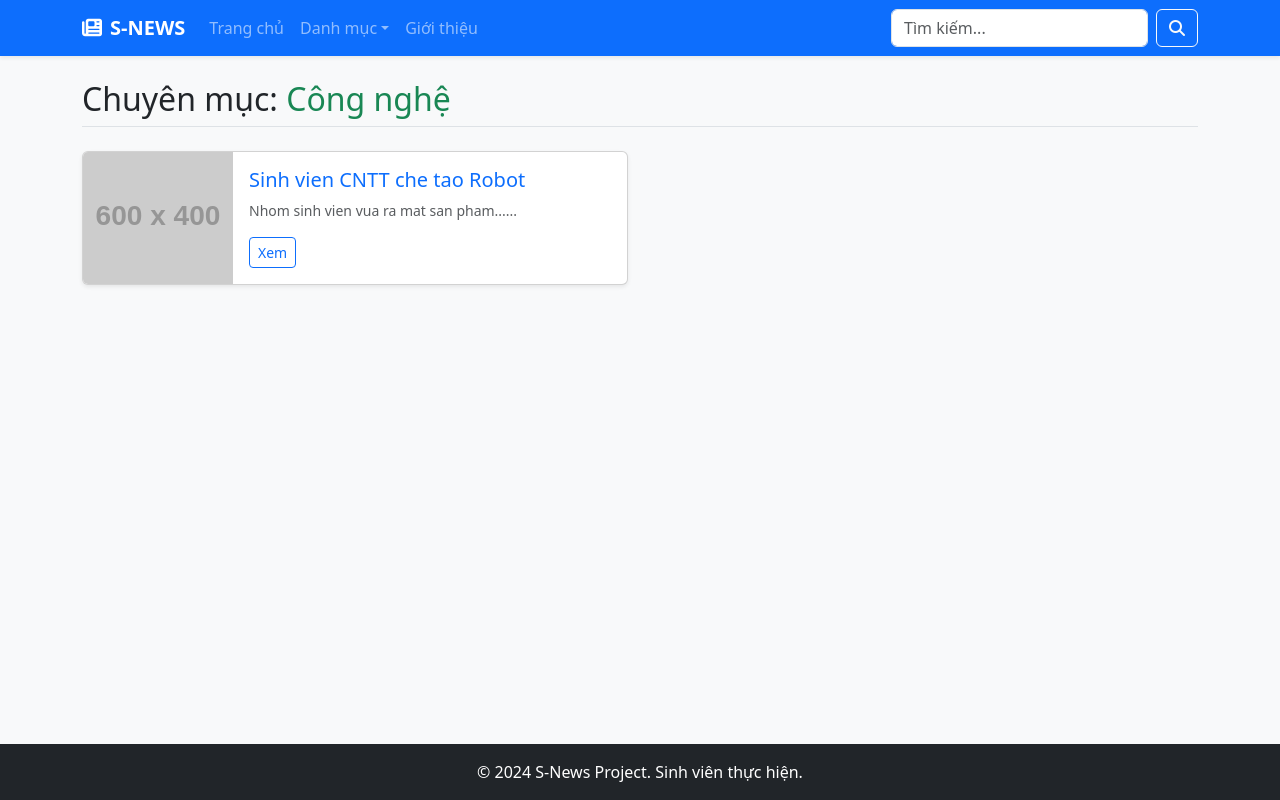
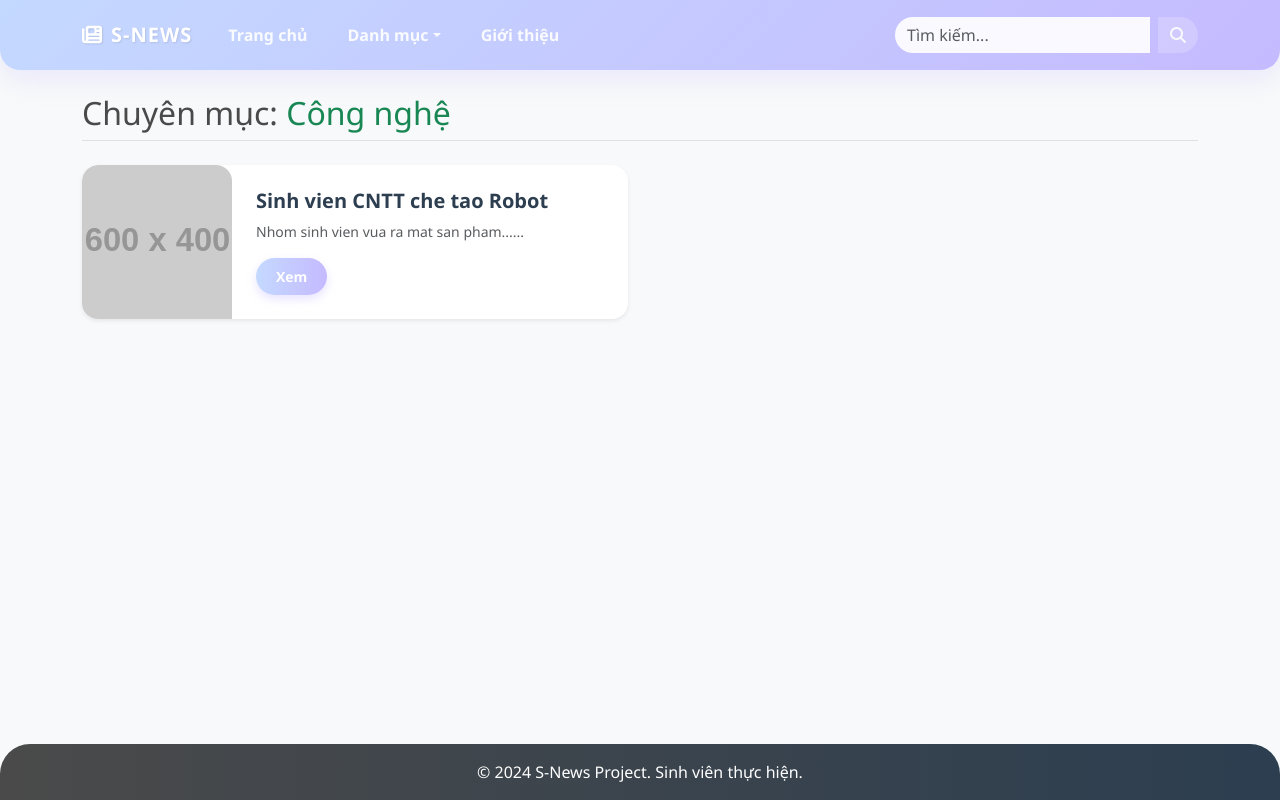
Before and after one commit to DuongNhatKhoa04/sn-web, a PHP site: the page made by pages/category.php in a window 1280 px wide. Run offline with PHP 8.4, Linux system fonts and the light colour scheme; data comes from the database, SQL or seed files in the repository; some libraries are stand-ins or nearby versions.

Commit message:
update font, color

```diff
--- a/classes/BasePage.php
+++ b/classes/BasePage.php
@@ -55,7 +55,7 @@ abstract class BasePage {
     protected function renderHeader() {
         $root = $this->assets_folder;
         ?>
-        <nav class="navbar navbar-expand-lg navbar-dark bg-primary shadow-sm sticky-top">
+        <nav class="navbar navbar-expand-lg navbar-dark shadow-sm sticky-top">
             <div class="container">
                 <a class="navbar-brand fw-bold" href="<?php echo $root; ?>index.php">
                     <i class="fa-solid fa-newspaper me-2"></i>S-NEWS
--- a/css/style.css
+++ b/css/style.css
@@ -1,4 +1,161 @@
-.hover-effect { transition: transform 0.3s ease; }
-.hover-effect:hover { transform: translateY(-5px); }
-.card-img-left { height: 100%; object-fit: cover; }
-.article-content img { max-width: 100%; height: auto; margin: 15px 0; border-radius: 8px; }
+/* =========================================
+   S-NEWS CUSTOM THEME - PASTEL DREAM
+   Colors: #FBFBFB, #E8F9FF, #C4D9FF, #C5BAFF
+   ========================================= */
+
+:root {
+    --bg-body: #FBFBFB;       /* Nền chính */
+    --bg-soft: #E8F9FF;       /* Nền phụ (Card, Section) */
+    --accent-blue: #C4D9FF;   /* Màu nhấn xanh */
+    --accent-purple: #C5BAFF; /* Màu nhấn tím */
+    --text-dark: #4A4A4A;     /* Màu chữ chính (Xám đậm để dễ đọc trên nền sáng) */
+    --text-light: #6c757d;    /* Màu chữ phụ */
+    --shadow-soft: 0 10px 25px rgba(197, 186, 255, 0.25); /* Bóng đổ màu tím nhạt */
+}
+
+body {
+    background-color: var(--bg-body);
+    font-family: 'Segoe UI', Roboto, Helvetica, Arial, sans-serif;
+    color: var(--text-dark);
+}
+
+/* --- 1. NAVBAR (Thanh menu) --- */
+.navbar {
+    /* Tạo dải màu gradient từ Xanh sang Tím */
+    background: linear-gradient(135deg, var(--accent-blue), var(--accent-purple)) !important;
+    border-bottom-left-radius: 20px;
+    border-bottom-right-radius: 20px;
+    padding-top: 15px;
+    padding-bottom: 15px;
+    box-shadow: var(--shadow-soft) !important;
+}
+
+.navbar-brand {
+    font-weight: 800 !important;
+    text-transform: uppercase;
+    color: #fff !important;
+    text-shadow: 1px 1px 2px rgba(0,0,0,0.1);
+    letter-spacing: 1px;
+}
+
+.nav-link {
+    color: rgba(255, 255, 255, 0.9) !important;
+    font-weight: 600;
+    margin: 0 5px;
+    transition: all 0.3s ease;
+    border-radius: 20px;
+    padding: 8px 15px !important;
+}
+
+.nav-link:hover, .nav-link.active {
+    background-color: rgba(255, 255, 255, 0.25);
+    color: #fff !important;
+    transform: translateY(-2px);
+}
+
+/* Ô tìm kiếm trong menu */
+.navbar input[type="search"] {
+    border-radius: 20px 0 0 20px;
+    border: none;
+    background-color: rgba(255,255,255,0.9);
+}
+.navbar .btn-outline-light {
+    border-radius: 0 20px 20px 0;
+    border: none;
+    background-color: rgba(255,255,255,0.2);
+}
+
+/* --- 2. CARDS (Thẻ tin tức) --- */
+.card {
+    border: none !important;
+    background-color: #fff;
+    border-radius: 16px !important;
+    overflow: hidden;
+    transition: all 0.3s cubic-bezier(0.25, 0.8, 0.25, 1);
+    box-shadow: 0 5px 15px rgba(0,0,0,0.05); /* Bóng nhẹ mặc định */
+}
+
+.card:hover {
+    transform: translateY(-8px); /* Bay lên khi di chuột */
+    box-shadow: var(--shadow-soft) !important; /* Bóng đổ màu tím đậm hơn */
+}
+
+.card-img-top, .card-img-left {
+    border-top-left-radius: 16px;
+    border-top-right-radius: 16px;
+}
+
+.card-body {
+    padding: 1.5rem;
+}
+
+.card-title a {
+    color: #2c3e50;
+    font-weight: 700;
+    transition: color 0.2s;
+}
+
+.card-title a:hover {
+    color: var(--accent-purple);
+}
+
+.badge {
+    border-radius: 8px;
+    padding: 6px 10px;
+    font-weight: 600;
+    background-color: var(--bg-soft) !important;
+    color: var(--text-dark) !important;
+    border: 1px solid var(--accent-blue);
+}
+
+/* --- 3. BUTTONS (Nút bấm) --- */
+.btn-primary, .btn-outline-primary {
+    background: linear-gradient(90deg, var(--accent-blue), var(--accent-purple));
+    border: none;
+    color: #fff;
+    font-weight: 600;
+    border-radius: 25px; /* Nút tròn */
+    padding: 8px 20px;
+    transition: all 0.3s ease;
+    box-shadow: 0 4px 10px rgba(197, 186, 255, 0.4);
+}
+
+.btn-primary:hover, .btn-outline-primary:hover {
+    background: linear-gradient(90deg, var(--accent-purple), var(--accent-blue));
+    transform: scale(1.05);
+    box-shadow: 0 6px 15px rgba(197, 186, 255, 0.6);
+}
+
+/* --- 4. CAROUSEL (Slider) --- */
+#newsCarousel {
+    border-radius: 20px;
+    box-shadow: var(--shadow-soft);
+    border: 4px solid #fff; /* Viền trắng bo quanh ảnh */
+}
+
+/* --- 5. FOOTER --- */
+.footer {
+    background: linear-gradient(to right, #4a4a4a, #2c3e50) !important; /* Footer màu tối để tương phản */
+    margin-top: 50px;
+    border-top-left-radius: 30px;
+    border-top-right-radius: 30px;
+}
+
+/* --- 6. CHI TIẾT BÀI VIẾT --- */
+.article-content img {
+    border-radius: 16px;
+    box-shadow: 0 5px 15px rgba(0,0,0,0.1);
+}
+
+/* --- 7. BÌNH LUẬN --- */
+#commentList .d-flex {
+    background-color: #fff;
+    border-radius: 12px;
+    padding: 15px;
+    margin-bottom: 10px;
+    border: 1px solid var(--bg-soft);
+}
+#commentList img {
+    border: 2px solid var(--accent-blue);
+    padding: 2px;
+}
```
Also changed, not shown: index.php (+28 -16 lines).
